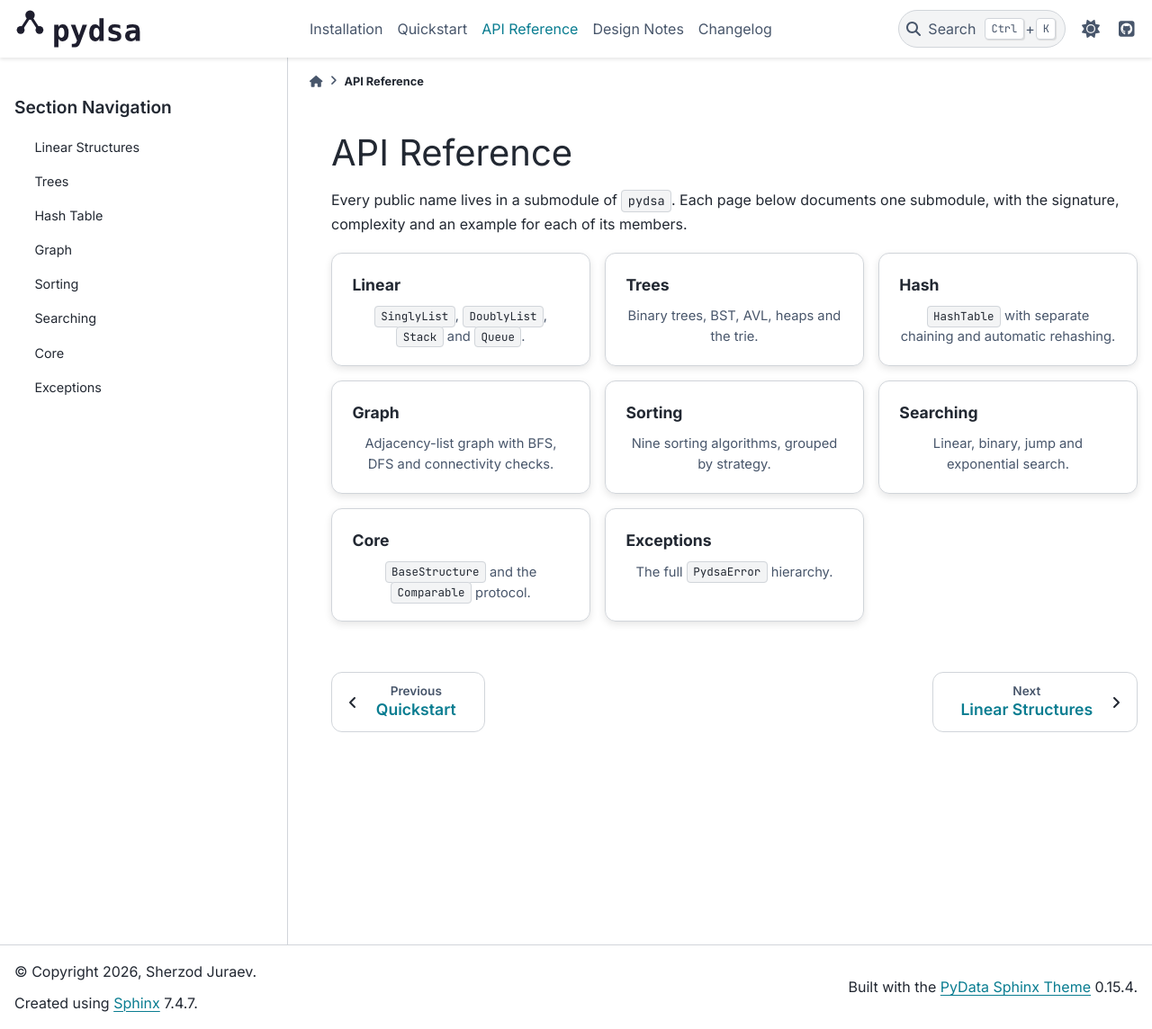
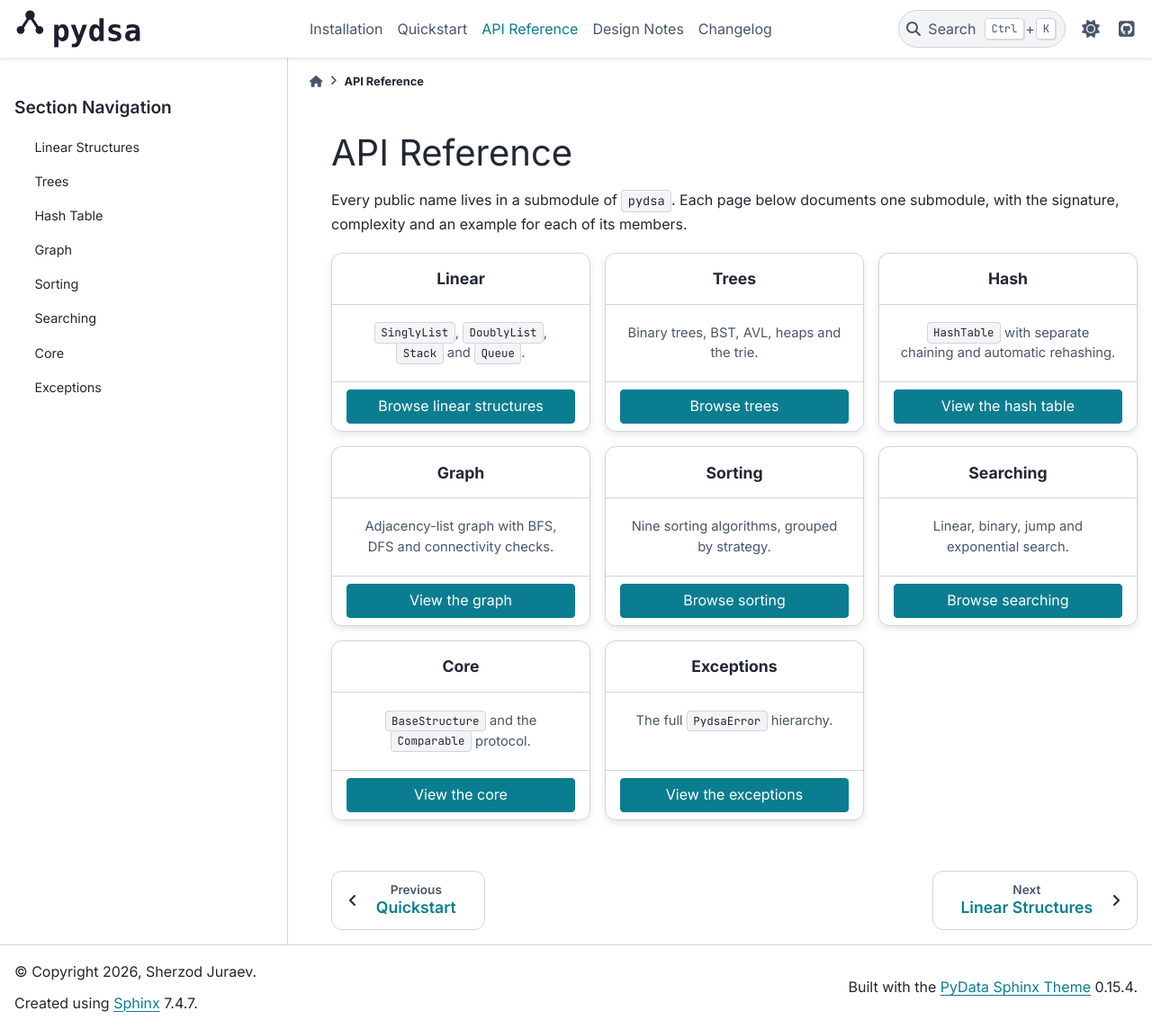
Before and after one commit to sherzod-juraev/pydsa, a Sphinx documentation site: the page built from docs/source/api/index.rst, in a window 1280 px wide and 1144 px high. Shown: the whole window at 90% size. Built offline with Sphinx 7.4.7 and the PyData theme 0.15.4, drawn with Linux system fonts in a browser that asks for light colours.

Commit message:
docs: modernize the grid cards
Use a header, a body and a button-ref footer in every grid-item-card. The targets and columns are unchanged.

```diff
--- a/docs/source/api/index.rst
+++ b/docs/source/api/index.rst
@@ -8,69 +8,133 @@ submodule, with the signature, complexity and an example for each of its members
    :gutter: 3
    :padding: 0
 
-   .. grid-item-card:: Linear
-      :link: linear/index
-      :link-type: doc
+   .. grid-item-card::
       :text-align: center
       :shadow: sm
 
+      Linear
+      ^^^^^^
       ``SinglyList``, ``DoublyList``, ``Stack`` and ``Queue``.
 
-   .. grid-item-card:: Trees
-      :link: trees/index
-      :link-type: doc
+      +++
+      .. button-ref:: linear/index
+         :ref-type: doc
+         :color: primary
+         :expand:
+
+         Browse linear structures
+
+   .. grid-item-card::
       :text-align: center
       :shadow: sm
 
+      Trees
+      ^^^^^
       Binary trees, BST, AVL, heaps and the trie.
 
-   .. grid-item-card:: Hash
-      :link: hash
-      :link-type: doc
+      +++
+      .. button-ref:: trees/index
+         :ref-type: doc
+         :color: primary
+         :expand:
+
+         Browse trees
+
+   .. grid-item-card::
       :text-align: center
       :shadow: sm
 
+      Hash
+      ^^^^
       ``HashTable`` with separate chaining and automatic rehashing.
 
-   .. grid-item-card:: Graph
-      :link: graph
-      :link-type: doc
+      +++
+      .. button-ref:: hash
+         :ref-type: doc
+         :color: primary
+         :expand:
+
+         View the hash table
+
+   .. grid-item-card::
       :text-align: center
       :shadow: sm
 
+      Graph
+      ^^^^^
       Adjacency-list graph with BFS, DFS and connectivity checks.
 
-   .. grid-item-card:: Sorting
-      :link: sorting/index
-      :link-type: doc
+      +++
+      .. button-ref:: graph
+         :ref-type: doc
+         :color: primary
+         :expand:
+
+         View the graph
+
+   .. grid-item-card::
       :text-align: center
       :shadow: sm
 
+      Sorting
+      ^^^^^^^
       Nine sorting algorithms, grouped by strategy.
 
-   .. grid-item-card:: Searching
-      :link: searching
-      :link-type: doc
+      +++
+      .. button-ref:: sorting/index
+         :ref-type: doc
+         :color: primary
+         :expand:
+
+         Browse sorting
+
+   .. grid-item-card::
       :text-align: center
       :shadow: sm
 
+      Searching
+      ^^^^^^^^^
       Linear, binary, jump and exponential search.
 
-   .. grid-item-card:: Core
-      :link: core
-      :link-type: doc
+      +++
+      .. button-ref:: searching
+         :ref-type: doc
+         :color: primary
+         :expand:
+
+         Browse searching
+
+   .. grid-item-card::
       :text-align: center
       :shadow: sm
 
+      Core
+      ^^^^
       ``BaseStructure`` and the ``Comparable`` protocol.
 
-   .. grid-item-card:: Exceptions
-      :link: exc
-      :link-type: doc
+      +++
+      .. button-ref:: core
+         :ref-type: doc
+         :color: primary
+         :expand:
+
+         View the core
+
+   .. grid-item-card::
       :text-align: center
       :shadow: sm
 
+      Exceptions
+      ^^^^^^^^^^
       The full ``PydsaError`` hierarchy.
+
+      +++
+      .. button-ref:: exc
+         :ref-type: doc
+         :color: primary
+         :expand:
+
+         View the exceptions
 
 .. toctree::
    :hidden:
```
Also changed, not shown: docs/source/api/linear/index.rst (+44 -12 lines), docs/source/api/sorting/index.rst (+44 -12 lines), docs/source/api/trees/index.rst (+55 -15 lines), docs/source/design/index.rst (+48 -12 lines), docs/source/index.rst (+48 -16 lines).
